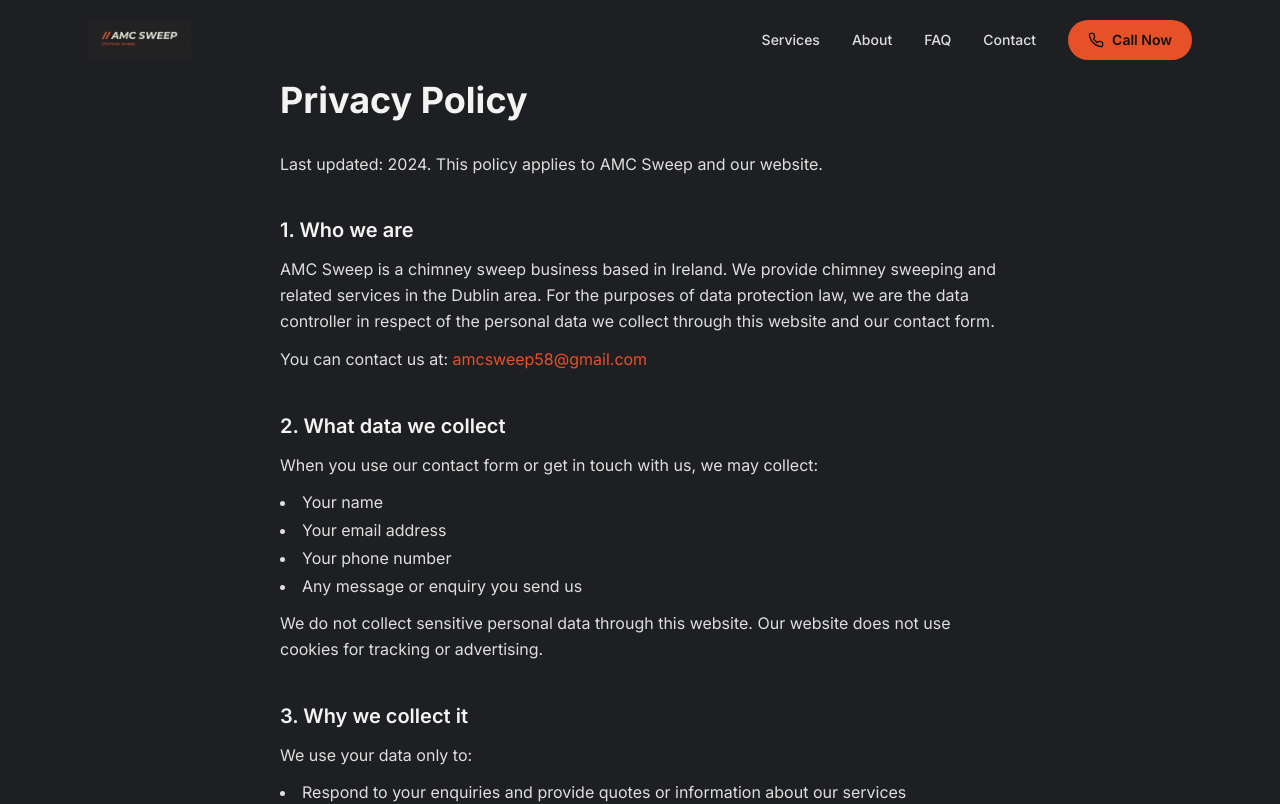
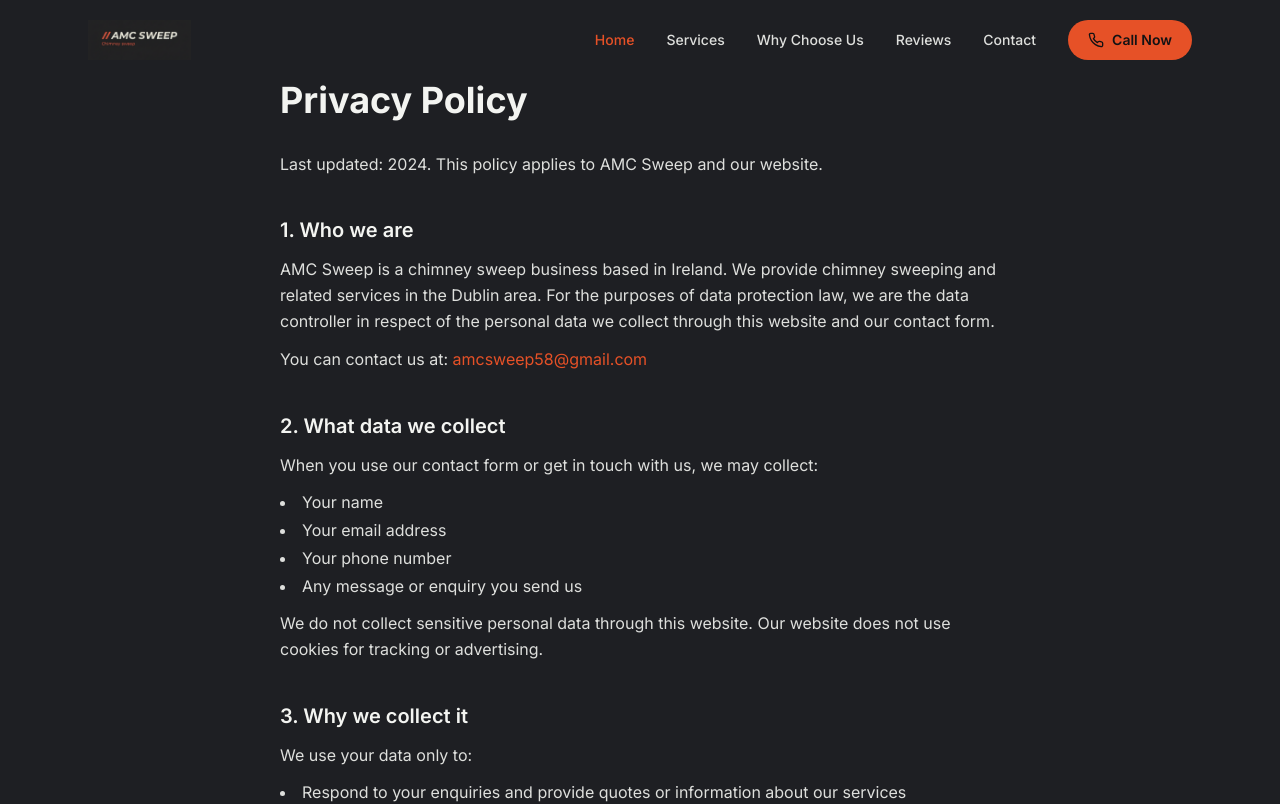
Before and after one commit to davyj93/automatic-octo-lamp, a React (Vite) app: page /privacy-policy in a window 1280 px wide. Shown: the top 804 px of the page. Built offline with nearby package versions, Linux system fonts and the light colour scheme.

Commit message:
Fix: Activate mobile menu navigation links

```diff
--- a/src/components/Header.jsx
+++ b/src/components/Header.jsx
@@ -4,18 +4,39 @@
 import { Menu, X, Phone } from 'lucide-react'
 
 const navLinks = [
+  { label: 'Home', href: '#hero' },
   { label: 'Services', href: '#services' },
-  { label: 'About', href: '#about' },
-  { label: 'FAQ', href: '#faq' },
+  { label: 'Why Choose Us', href: '#why-choose-us' },
+  { label: 'Reviews', href: '#testimonials' },
   { label: 'Contact', href: '#contact' },
 ]
 
 export default function Header() {
   const [scrolled, setScrolled] = useState(false)
   const [mobileOpen, setMobileOpen] = useState(false)
+  const [activeSection, setActiveSection] = useState('#hero')
 
   useEffect(() => {
-    const onScroll = () => setScrolled(window.scrollY > 60)
+    const onScroll = () => {
+      setScrolled(window.scrollY > 60)
+
+      // Scroll spy - detect which section is in view
+      const sections = ['hero', 'services', 'why-choose-us', 'testimonials', 'contact']
+      const scrollPosition = window.scrollY + 100 // offset for header
+
+      for (const sectionId of sections) {
+        const element = document.getElementById(sectionId)
+        if (element) {
+          const { offsetTop, offsetHeight } = element
+          if (scrollPosition >= offsetTop && scrollPosition < offsetTop + offsetHeight) {
+            setActiveSection(`#${sectionId}`)
+            break
+          }
+        }
+      }
+    }
+
+    onScroll() // Run on mount
     window.addEventListener('scroll', onScroll, { passive: true })
     return () => window.removeEventListener('scroll', onScroll)
   }, [])
@@ -40,7 +61,9 @@
             <a
               key={link.href}
               href={link.href}
-              className="text-sm font-medium text-cream/90 transition hover:text-accent"
+              className={`text-sm font-medium transition hover:text-accent ${
+                activeSection === link.href ? 'text-accent' : 'text-cream/90'
+              }`}
               onClick={() => setMobileOpen(false)}
             >
               {link.label}
@@ -82,7 +105,9 @@
                 <li key={link.href}>
                   <a
                     href={link.href}
-                    className="block rounded-lg px-4 py-3 text-cream/90 hover:bg-cream/5 hover:text-accent"
+                    className={`block rounded-lg px-4 py-3 hover:bg-cream/5 hover:text-accent transition ${
+                      activeSection === link.href ? 'text-accent bg-cream/5' : 'text-cream/90'
+                    }`}
                     onClick={() => setMobileOpen(false)}
                   >
                     {link.label}
--- a/src/components/Hero.jsx
+++ b/src/components/Hero.jsx
@@ -5,6 +5,7 @@
 export default function Hero() {
   return (
     <section
+      id="hero"
       className="relative flex min-h-screen items-center justify-center overflow-hidden bg-[#222224] px-4 pt-20"
     >
       <SmokeOverlay />
--- a/src/components/Testimonials.jsx
+++ b/src/components/Testimonials.jsx
@@ -35,7 +35,7 @@
 
 export default function Testimonials() {
   return (
-    <section className="relative bg-charcoal-800 py-20 sm:py-24">
+    <section id="testimonials" className="relative bg-charcoal-800 py-20 sm:py-24">
       <div className="mx-auto max-w-6xl px-4 sm:px-6">
         <motion.div
           initial={{ opacity: 0, y: 20 }}
--- a/src/components/WhyChooseUs.jsx
+++ b/src/components/WhyChooseUs.jsx
@@ -27,7 +27,7 @@
 
 export default function WhyChooseUs() {
   return (
-    <section className="relative bg-charcoal-800 py-20 sm:py-24">
+    <section id="why-choose-us" className="relative bg-charcoal-800 py-20 sm:py-24">
       <div className="mx-auto max-w-4xl px-4 sm:px-6">
         <motion.h2
           initial={{ opacity: 0, y: 16 }}
```
